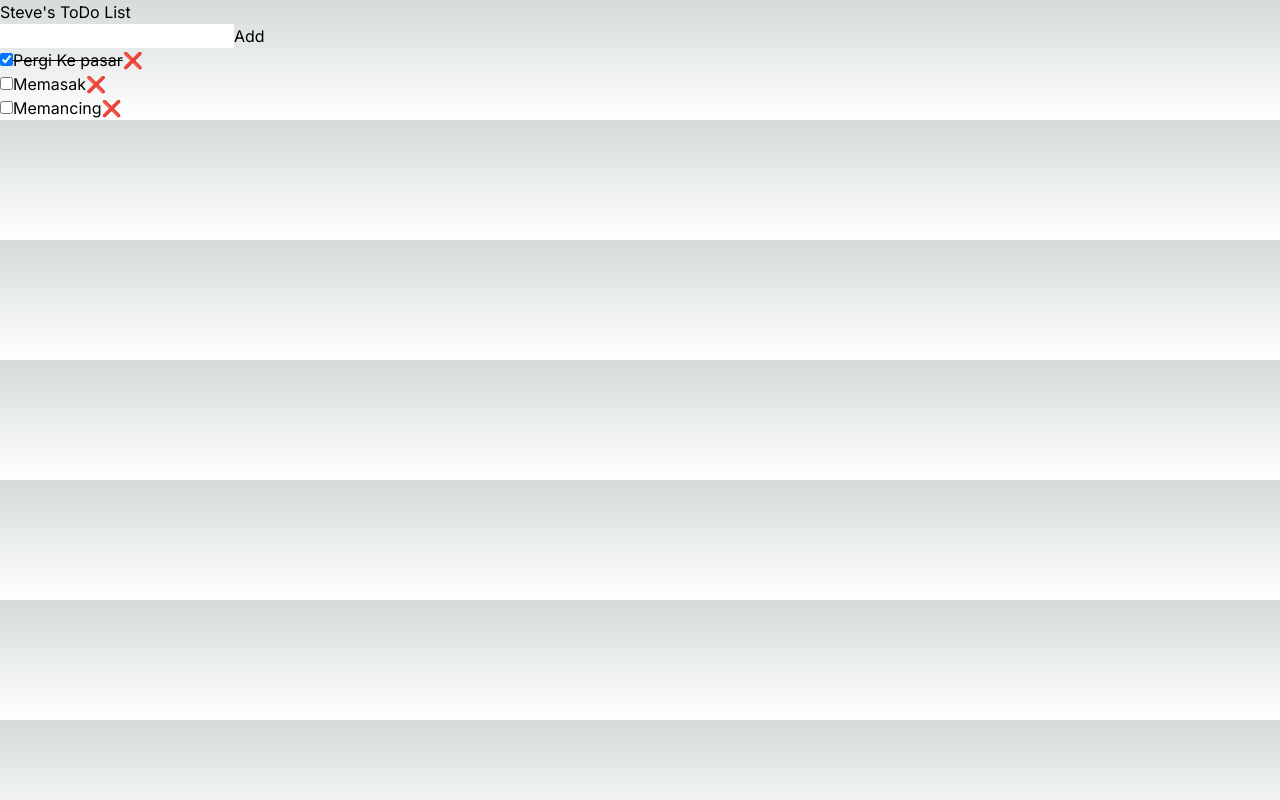
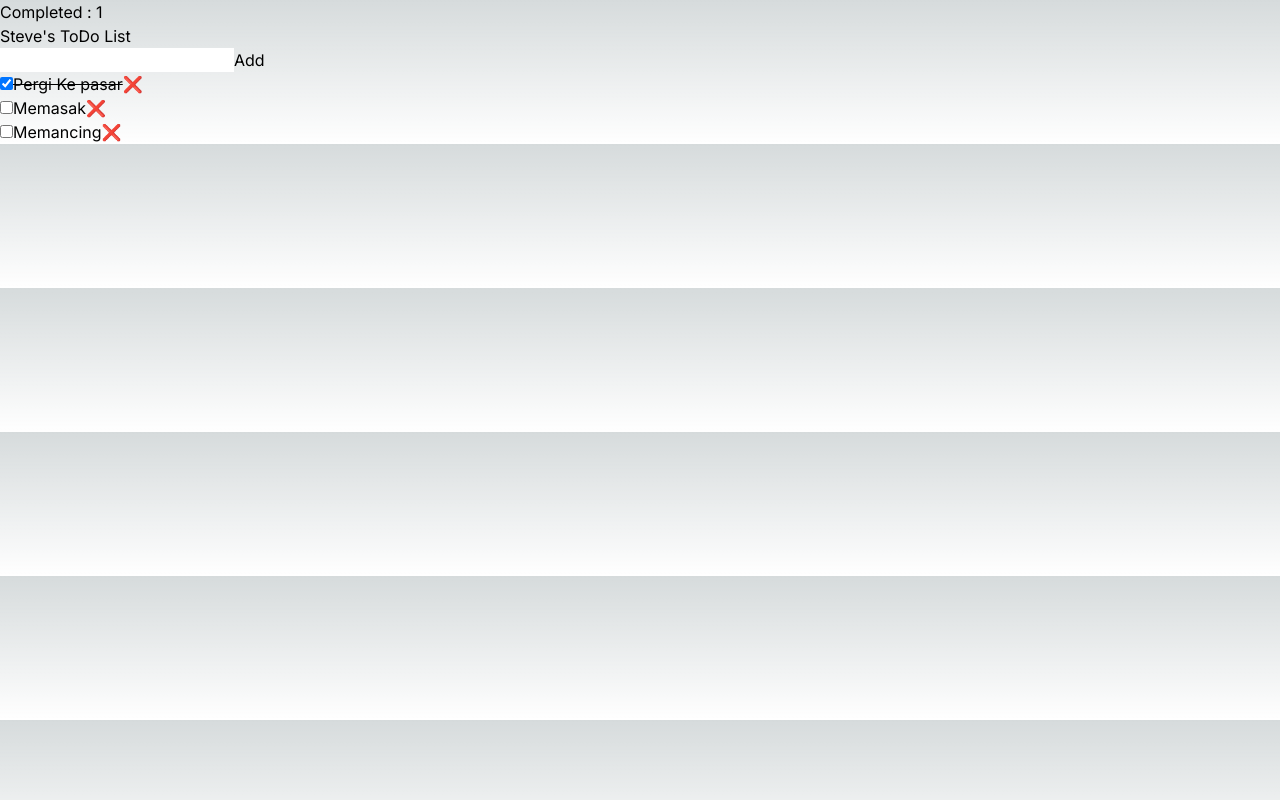
Before and after one commit to Elgara5364/todoList-signals-, a Next.js app: page / in a window 1280 px wide. Built offline with nearby package versions, Linux system fonts and the light colour scheme.

Commit message:
Add a navbar component that displays the number of completed todos

```diff
--- a/src/components/navbar/index.jsx
+++ b/src/components/navbar/index.jsx
@@ -1,8 +1,18 @@
 "use client";
-
+import { computed } from "@preact/signals-react";
+import { todos } from "../todolist";
 const Navbar = () => {
   console.log("navbar");
-  return <div></div>;
+  const completed = computed(() => {
+    // When `todos` changes, this re-runs automatically:
+    return todos.value.filter((todo) => todo.completed).length;
+  });
+
+  return (
+    <div>
+      <div>Completed : {completed.value}</div>
+    </div>
+  );
 };
 
 export default Navbar;
```
